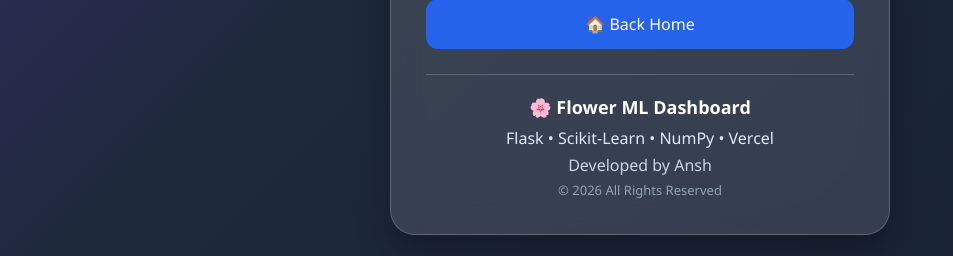
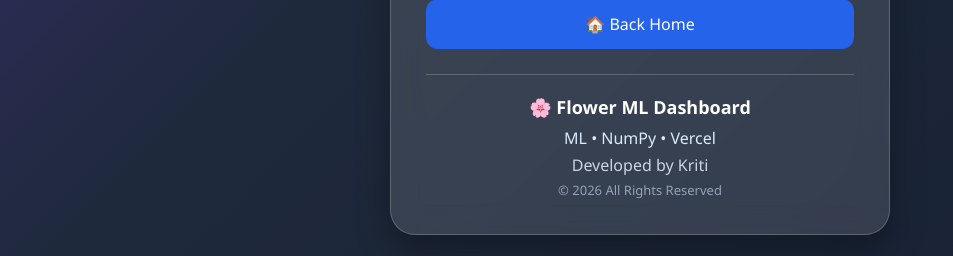
Before and after one commit to Kriti1013/flower-intelligence-system, a Flask app: page /petal in a window 1280 px wide. Shown: the part 544-800 px from the top of the page, without its empty margins (0-953 px from the left). Run offline with Flask 3, Linux system fonts and the light colour scheme; parts of the project's set-up code (start-up, migrations or seed data) failed here and were passed over.

```diff
--- a/templates/petal_length.html
+++ b/templates/petal_length.html
@@ -205,11 +205,11 @@ required>
 </div>
 
 <div class="footer-tech">
-Flask • Scikit-Learn • NumPy • Vercel
+ML • NumPy • Vercel
 </div>
 
 <div class="footer-author">
-Developed by Ansh
+Developed by Kriti
 </div>
 
 <div class="footer-copy">
```
